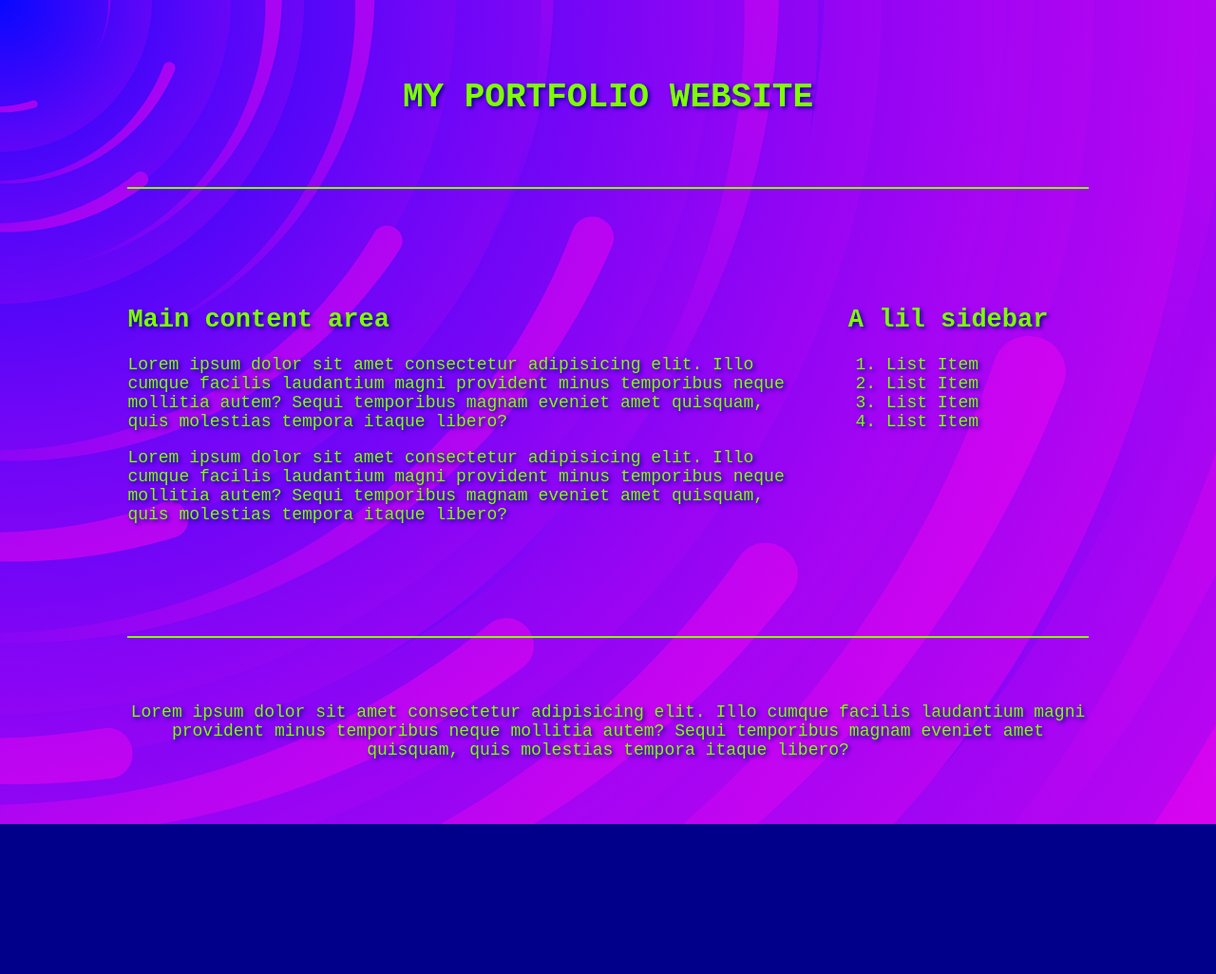
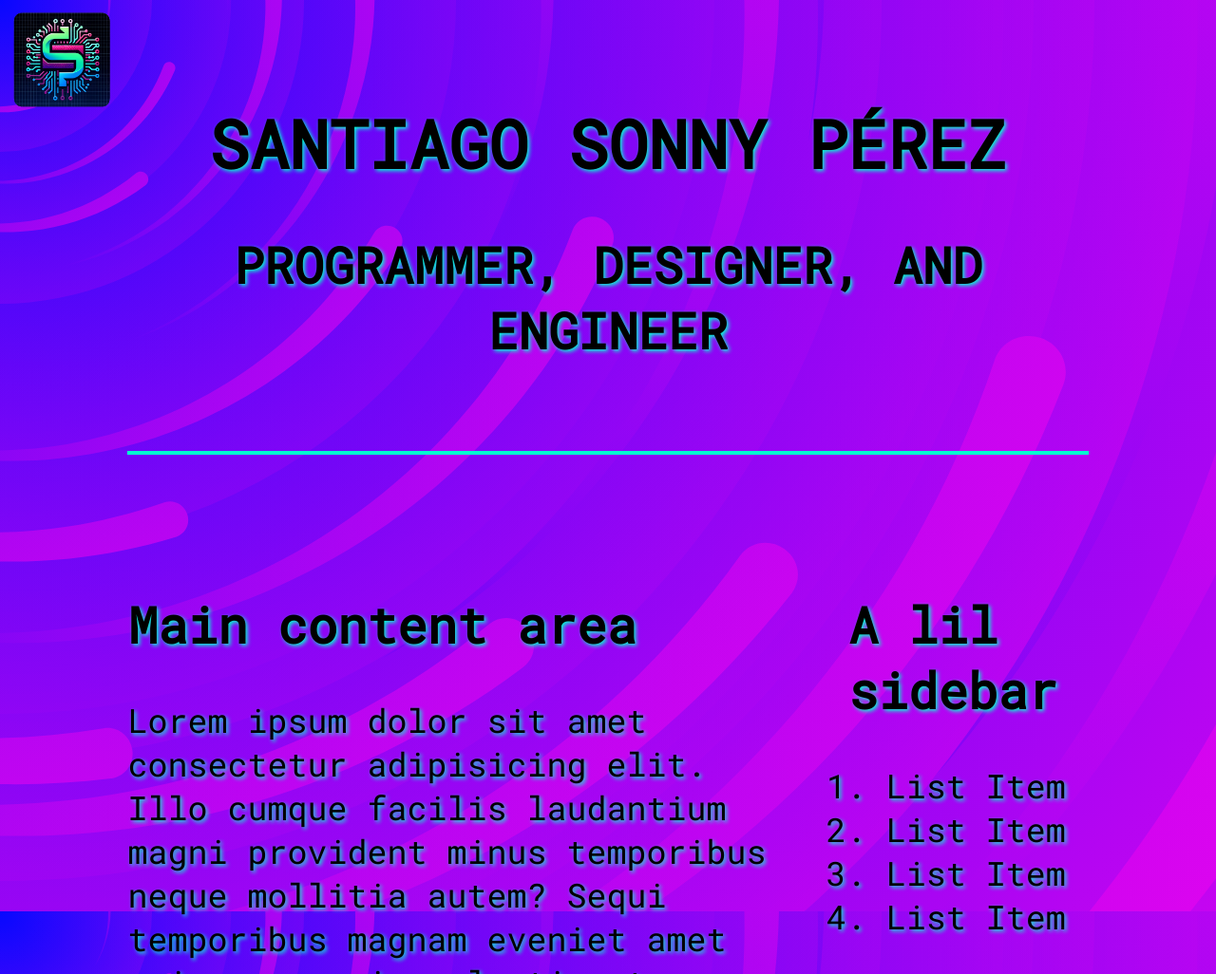
Before and after one commit to 5anperez/5anperez.github.io, a plain HTML site: page index.html in a window 1280 px wide. Shown: the top 1026 px of the page at 95% size. Before the commit the page ends 868 px from the top, so only its background shows below. Drawn offline with Linux system fonts and the light colour scheme.

Commit message:
added a SP logo

```diff
--- a/css/styles.css
+++ b/css/styles.css
@@ -1,6 +1,15 @@
 html
 {
     height: 100%;
+}
+
+#cornerImage
+{
+    position: absolute;
+    top: 0;
+    left: 0;
+    width: 10vw;
+    height: auto;
 }
 
 body
@@ -8,10 +17,10 @@ body
 
 
     background-color: darkblue;
-    color: chartreuse;
+    color: black;
 
-    font-family: 'Courier New', Courier, monospace;
-    font-size: 18px;
+    font-family: 'Roboto Mono', monospace;
+    font-size: 35px;
 
     /* Sets the background to be half SVG and half solid color */
     background-image: url(../images/sun-tornado.svg), linear-gradient(to right, darkblue 50%, transparent 50%);
@@ -24,7 +33,9 @@ body
 {
     width: 80%;
     margin: 0 auto;
-    text-shadow: 2px 2px 4px darkblue;
+    text-shadow: 2px 2px 4px rgb(0, 255, 208);
+
+
 }
 
 .container
@@ -39,7 +50,7 @@ body
     border-bottom: 10px;
     text-align: center;
     text-transform: uppercase;
-    border-bottom: 2px solid chartreuse;
+    border-bottom: 4px solid rgb(0, 255, 208);
     margin-bottom: 100px;
 }
 
@@ -62,5 +73,5 @@ footer
     clear: both;
     padding: 50px 0;
     text-align: center;
-    border-top: 2px solid chartreuse;
+    border-top: 4px solid rgb(0, 255, 208);
 }
--- a/index.html
+++ b/index.html
@@ -10,13 +10,21 @@
 
         <!--Declare CSS: reference, relation-->
         <link href="css/styles.css" rel="stylesheet">
+
+        <!--New Font-->
+        <link rel="preconnect" href="https://fonts.googleapis.com">
+        <link rel="preconnect" href="https://fonts.gstatic.com" crossorigin>
+        <link href="https://fonts.googleapis.com/css2?family=Roboto+Mono:wght@300;400&display=swap" rel="stylesheet">
     </head>
+
+    <img src="./images/myLogo.png" id="cornerImage">
 
     <!--Start of Website-->
     <body>
         <!--Header div-->
         <header class="main-header">
-            <h1>My Portfolio Website</h1>
+            <h1>Santiago Sonny Pérez</h1>
+            <h2>Programmer, Designer, and Engineer</h2>
         </header>
 
         <!--Main-->
```
Also changed, not shown: images/myLogo.png (added).
